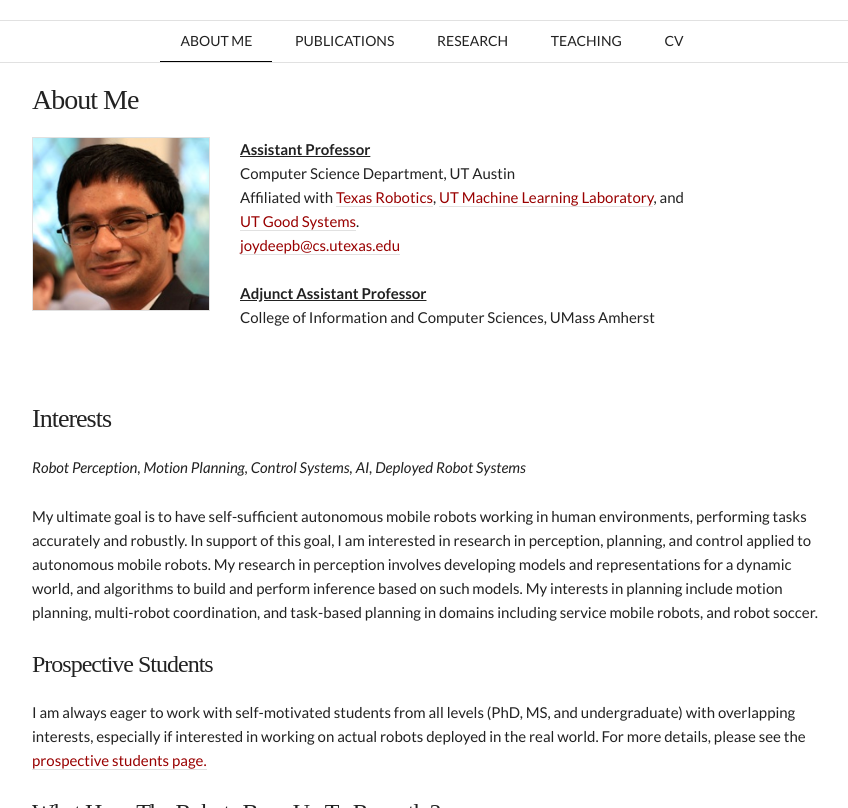
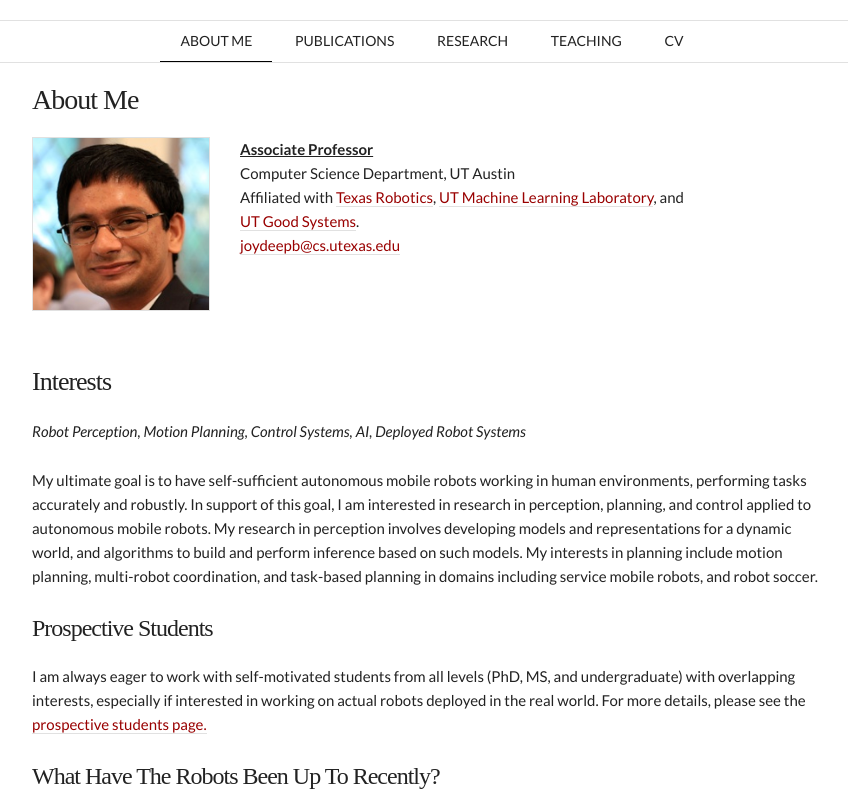
Before and after one commit to joydeep-b/joydeepb.com, a Jekyll site: the page built from index.md, in a window 1280 px wide, cut to the strip 0-808 px from the top of the page. Shown: the whole strip, without its empty margins (208-1056 px from the left). Built offline with Jekyll 4.4.1, drawn with Linux system fonts in a browser that asks for light colours; nearby versions of some CDN libraries; some web fonts are replaced.

Commit message:
Assistant -> Associate

```diff
--- a/index.md
+++ b/index.md
@@ -8,15 +8,13 @@ order: 1
 <div class="row">
 <div class="three columns"> <img alt="" src="assets/joydeepb.jpg" /></div>
 <div class="eight columns">
-  <p><b><u>Assistant Professor</u></b><br />
+  <p><b><u>Associate Professor</u></b><br />
     Computer Science Department, UT Austin <br />
     Affiliated with <a href="https://robotics.utexas.edu/">Texas Robotics</a>,
     <a href="https://ml.utexas.edu/">UT Machine Learning Laboratory</a>, and <br />
     <a href="https://bridgingbarriers.utexas.edu/good-systems/">UT Good Systems</a>.<br />
     <a href="mailto:joydeepb@cs.utexas.edu">joydeepb@cs.utexas.edu</a><br />
     <br />
-    <b><u>Adjunct Assistant Professor</u></b><br />
-    College of Information and Computer Sciences, UMass Amherst
     </p>
 </div>
 </div>
```
